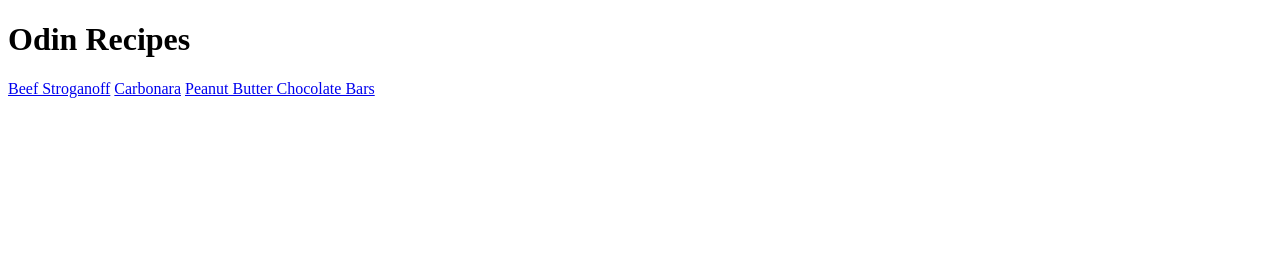
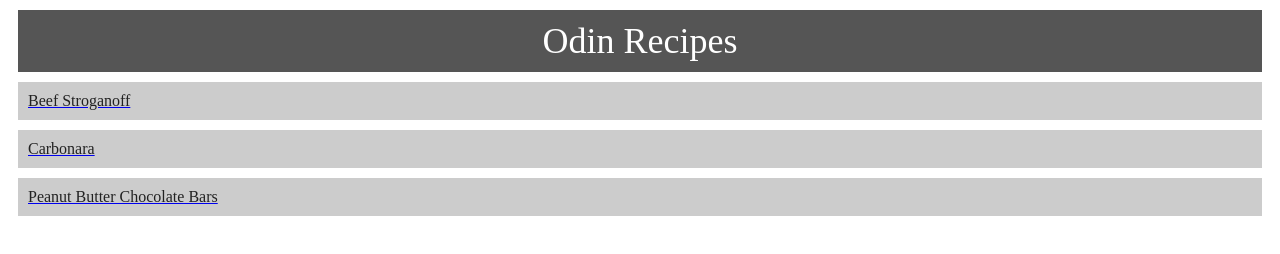
Before and after one commit to misternuks/odin-recipes, a plain HTML site: page index.html in a window 1280 px wide. Drawn offline with Linux system fonts and the light colour scheme.

Commit message:
add style.css, modify all html files for external stylesheet reference, class, and ID

```diff
--- a/index.html
+++ b/index.html
@@ -3,14 +3,20 @@
 <head>
     <meta charset="UTF-8">
     <meta http-equiv="X-UA-Compatible" content="IE=edge">
-    <meta name="viewport" content="width=device-width, initial-scale=1.0">
+    <meta name="viewport" content="width=divice-width, initial-scale=1.0">
     <title>The Odin Project Recipe Assignment</title>
+    <link rel="stylesheet" href="style.css">
 </head>
 <body>
-    <h1>Odin Recipes</h1>
-    <a href="recipes/beef-stroganoff.html">Beef Stroganoff</a>
-    <a href="recipes/carbonara.html">Carbonara</a>
-    <a href="recipes/pb-choco-bars.html">Peanut Butter Chocolate Bars</a>
-
+    <div id="main-title">Odin Recipes</div>
+    <a href="recipes/beef-stroganoff.html">
+        <div class="section">Beef Stroganoff</div>
+    </a>
+    <a href="recipes/carbonara.html">
+        <div class="section">Carbonara</div>
+    </a>
+    <a href="recipes/pb-choco-bars.html">
+        <div class="section">Peanut Butter Chocolate Bars</div>
+    </a>
 </body>
 </html>
--- /dev/null
+++ b/style.css
@@ -0,0 +1,20 @@
+div {
+    padding: 10px;
+    margin: 10px;
+}
+
+#main-title {
+    background-color: #555555;
+    color: #FFFFFF;
+    font-size: 36px;
+    text-align: center;
+}
+
+#recipe-title {
+    font-size: 24px;
+}
+
+.section {
+    background-color: #CCCCCC;
+    color: #222222;
+}
```
Also changed, not shown: recipes/beef-stroganoff.html (+9 -2 lines), recipes/carbonara.html (+9 -2 lines), recipes/pb-choco-bars.html (+9 -2 lines).
